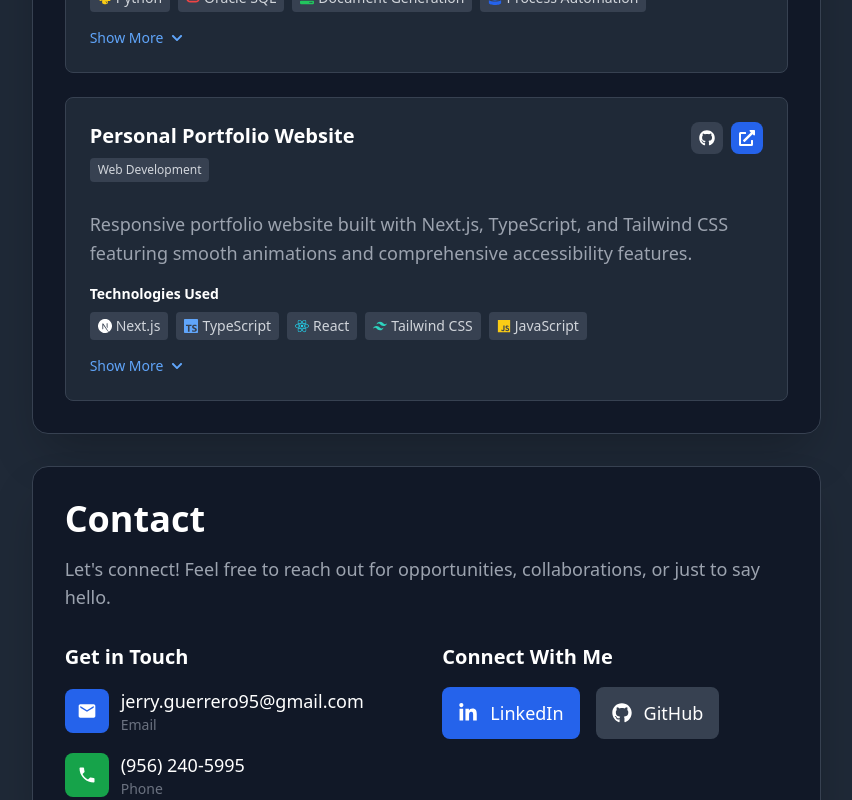
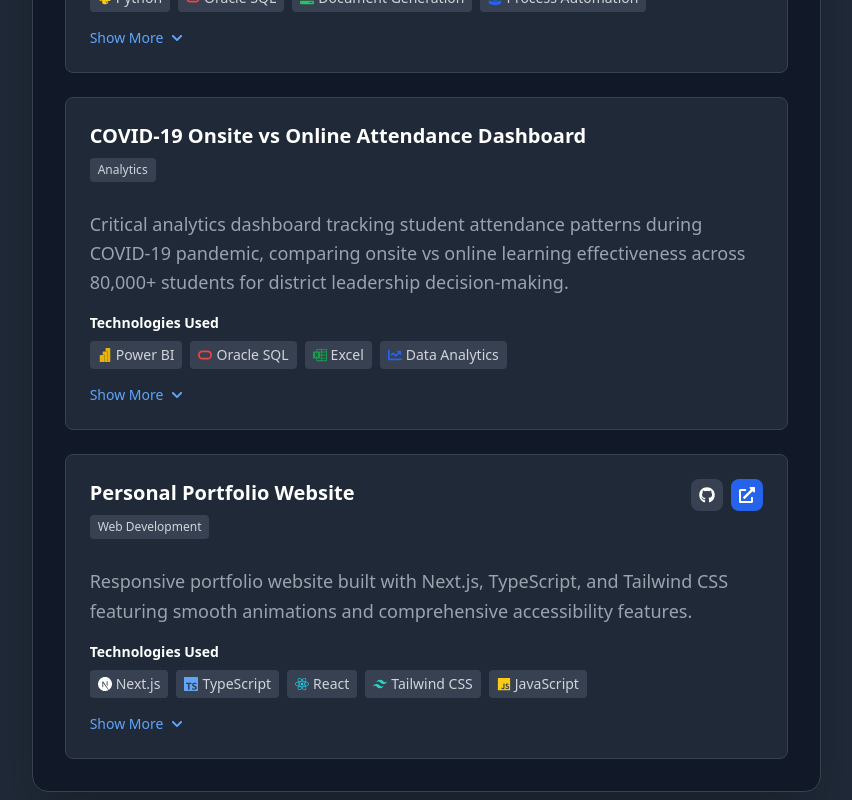
Before and after one commit to Durzo95/jerry-guerrero-portfolio, a Next.js app: page / in a window 1280 px wide. Shown: the part 4340-5140 px from the top of the page, without its empty margins (419-1271 px from the left). Built offline with nearby package versions, Linux system fonts and the light colour scheme.

Commit message:
Update projectsData to refine project descriptions and features for clarity. Introduce a new COVID-19 Onsite vs Online Attendance Dashboard project, detailing its analytics capabilities and technologies used. Adjust existing project features for improved accuracy and conciseness.

```diff
--- a/data/projectsData.ts
+++ b/data/projectsData.ts
@@ -76,7 +76,7 @@ const projectsData: Project[] = [
     features: [
       "Identifies alternative schools for students based on residence",
       "Retrieves Campus ID and Residence Code for TEA data submissions",
-      "Replaced licensed external tool saving tens of thousands of dollars",
+      "Replaced licensed external tool, saving thousands of dollars",
       "Applied to both existing and incoming students in SIS applications",
       "Ensures all students fall within attendance boundaries",
       "Safeguards district rating with TEA, eliminating boundary non-compliance risks",
@@ -190,6 +190,26 @@ const projectsData: Project[] = [
     category: "automation"
   },
   {
+    id: "covid-attendance-dashboard",
+    title: "COVID-19 Onsite vs Online Attendance Dashboard",
+    description: "Critical analytics dashboard tracking student attendance patterns during COVID-19 pandemic, comparing onsite vs online learning effectiveness across 80,000+ students for district leadership decision-making.",
+    longDescription: "Created the Onsite vs Online Attendance Dashboard during the COVID-19 pandemic to track and analyze student attendance patterns across onsite and online learning modalities. The dashboard provided district leadership with real-time insights into attendance trends, engagement patterns, and learning effectiveness to inform critical decisions about school reopening strategies and hybrid learning models.",
+    technologies: [
+      { name: "Power BI", icon: SiPowerbi, color: "text-yellow-500" },
+      { name: "Oracle SQL", icon: SiOracle, color: "text-red-500" },
+      { name: "Excel", icon: SiMicrosoftexcel, color: "text-green-600" },
+      { name: "Data Analytics", icon: FaChartLine, color: "text-blue-600" }
+    ],
+    features: [
+      "Real-time attendance tracking for 80,000+ students across onsite and online modalities",
+      "Comparative analysis dashboards showing attendance patterns by learning mode",
+      "District leadership insights for critical decision-making",
+      "Support for school reopening strategies and hybrid learning models",
+      "Interactive visualizations for executive presentations"
+    ],
+    category: "analytics"
+  },
+  {
     id: "portfolio-website",
     title: "Personal Portfolio Website",
     description: "Responsive portfolio website built with Next.js, TypeScript, and Tailwind CSS featuring smooth animations and comprehensive accessibility features.",
@@ -206,7 +226,6 @@ const projectsData: Project[] = [
       "Smooth scrolling navigation with active section detection",
       "Comprehensive accessibility features with proper ARIA labels",
       "Modern UI components and animations",
-      "SEO optimized with proper meta tags",
       "Professional showcase of technical skills and projects"
     ],
     githubUrl: "https://github.com/Durzo95/jerry-guerrero-portfolio",
```
